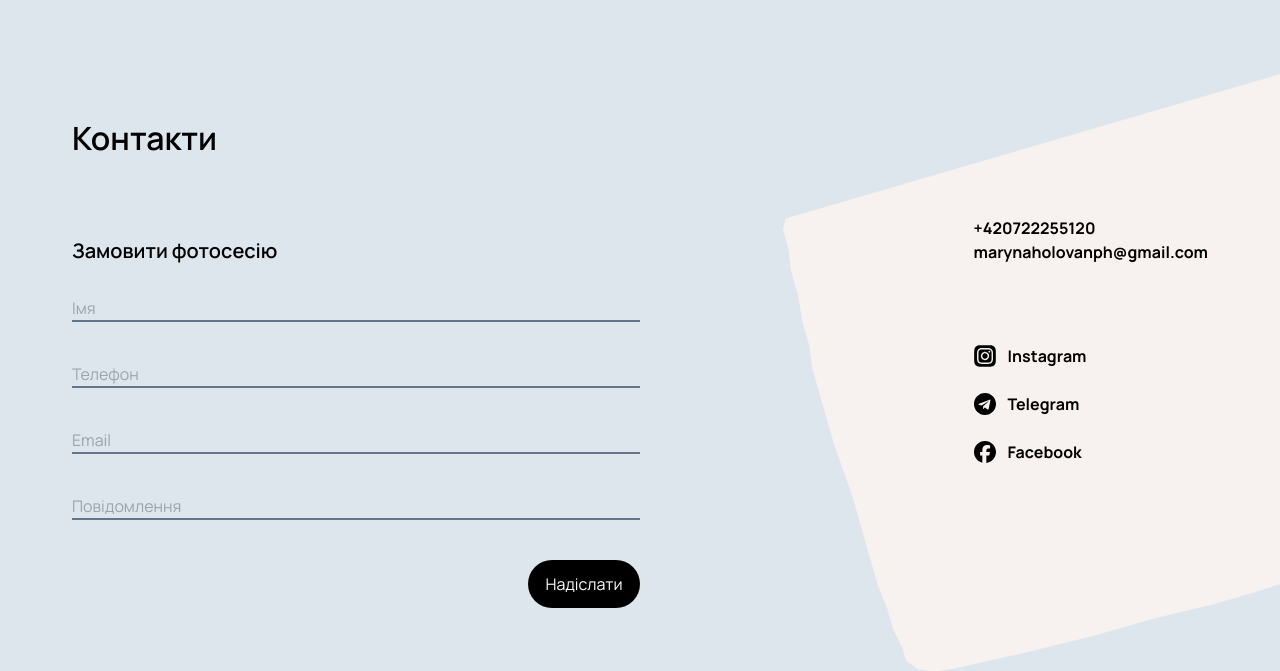
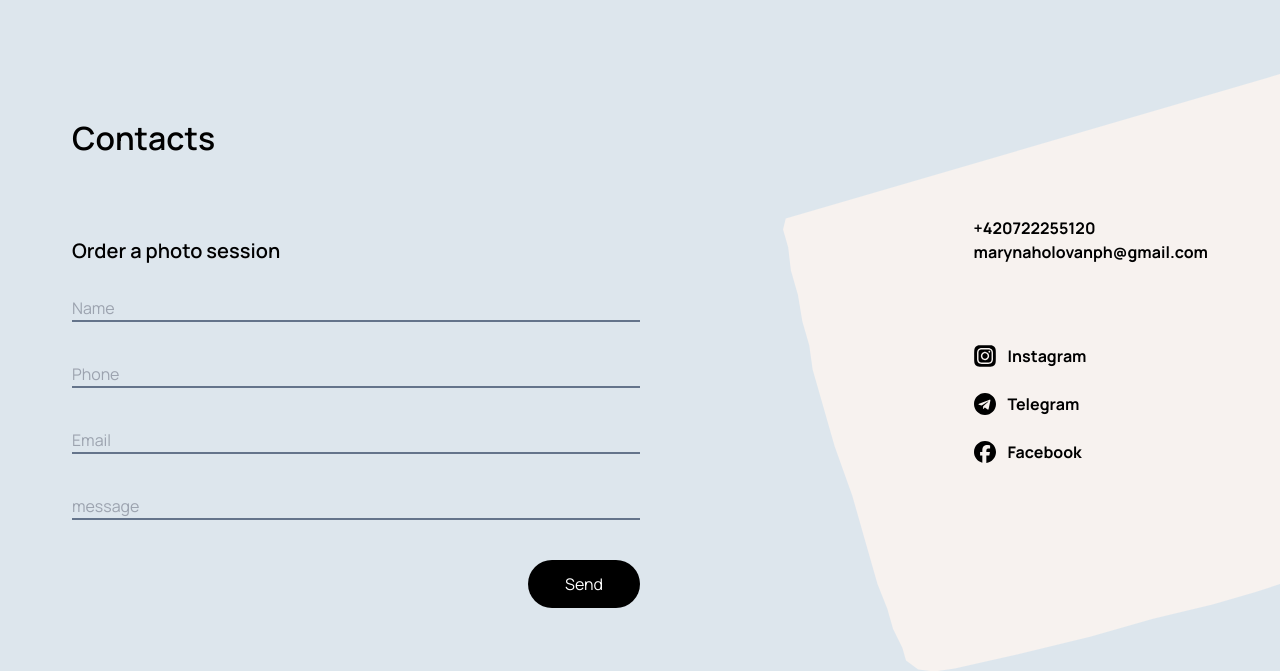
Before and after one commit to 4svEXE/HolovanMarynaPhotographer, a React (Vite) app: page /HolovanMarynaPhotographer/portfolio in a window 1280 px wide. Shown: the part 2520-3191 px from the top of the page. Built offline with nearby package versions, Linux system fonts and the light colour scheme.

Commit message:
klym/localization/feat
add localization to contacts section and contact form

```diff
--- a/src/Components/ContactsForm/ContactsForm.jsx
+++ b/src/Components/ContactsForm/ContactsForm.jsx
@@ -5,6 +5,7 @@ import scss from "./ContactsForm.module.scss";
 import { options } from "constants";
 import emailjs from "@emailjs/browser";
 import { useRef } from "react";
+import { useTranslation } from "react-i18next";
 
 const contactSchema = Yup.object().shape({
   name: Yup.string()
@@ -27,6 +28,7 @@ const initialValues = {
 };
 
 export default function ContactsForm() {
+  const {t} = useTranslation();
   emailjs.init(options);
   const form = useRef();
 
@@ -72,7 +74,7 @@ export default function ContactsForm() {
                   as="input"
                   name="name"
                   id={idForName}
-                  placeholder={"Імя"}
+                  placeholder={`${t("homepage.Contacts.Form.NameField")}`}
                   autocomplete={"off"}
                 />
                 <ErrorMessage
@@ -88,7 +90,7 @@ export default function ContactsForm() {
                   type="number"
                   name="phone"
                   id={idForPhone}
-                  placeholder={"Телефон"}
+                  placeholder={`${t("homepage.Contacts.Form.PhoneField")}`}
                   autocomplete={"off"}
                 />
                 <ErrorMessage
@@ -105,7 +107,7 @@ export default function ContactsForm() {
                 type="email"
                 name="email"
                 id={idForEmail}
-                placeholder={"Email"}
+                placeholder={`${t("homepage.Contacts.Form.EmailField")}`}
                 autocomplete={"off"}
               />
               <ErrorMessage
@@ -120,7 +122,7 @@ export default function ContactsForm() {
                 as="input"
                 name="message"
                 id={idForMessage}
-                placeholder={"Повідомлення"}
+                placeholder={`${t("homepage.Contacts.Form.MessageField")}`}
                 autocomplete={"off"}
               />
               <ErrorMessage
@@ -134,7 +136,7 @@ export default function ContactsForm() {
               type={"submit"}
               className={`${scss.submitBtn} bg-black p-3 text-white w-28 mx-auto md:mr-0`}
             >
-              Надіслати
+              {`${t("homepage.Contacts.Form.SendBtn")}`}
             </button>
           </Form>
         </Formik>
--- a/src/Pages/HomePage/components/ContactsSection/ContactsSection.jsx
+++ b/src/Pages/HomePage/components/ContactsSection/ContactsSection.jsx
@@ -3,8 +3,10 @@ import scss from "./ContactsSection.module.scss";
 import SocialsList from "Components/SocialsList/SocialsList";
 import Icon from "Components/Icon/Icon";
 import svg from "../../../../images/favicon/icons.svg";
+import { useTranslation } from "react-i18next";
 
 const ContactsSection = ({section}) => {
+  const {t} = useTranslation();
   return (
     <section
       id="contacts"
@@ -12,8 +14,8 @@ const ContactsSection = ({section}) => {
     >
       <div className={`container md:flex md:justify-between`}>
         <div className="md:w-1/2">
-          <h2 className="mb-10 md:mb-20">Контакти</h2>
-          <h3 className="mb-6 md:mb-8">Замовити фотосесію</h3>
+          <h2 className="mb-10 md:mb-20">{t("homepage.Contacts.SectionTitle")}</h2>
+          <h3 className="mb-6 md:mb-8">{t("homepage.Contacts.FormTitle")}</h3>
           <ContactsForm></ContactsForm>
         </div>
         <div className="mt-52 md:mt-24 xlg:mt-28">
--- a/src/localization/locale/en.json
+++ b/src/localization/locale/en.json
@@ -76,8 +76,8 @@
     },
     "Contacts": {
       "SectionTitle": "Contacts",
+      "FormTitle": "Order a photo session",
       "Form": {
-        "FormTitle": "Order a photo session",
         "NameField": "Name",
         "PhoneField": "Phone",
         "EmailField": "Email",
--- a/src/localization/locale/ua.json
+++ b/src/localization/locale/ua.json
@@ -75,8 +75,8 @@
     },
     "Contacts": {
       "SectionTitle": "Контакти",
+      "FormTitle": "Замовити фотосесію",
       "Form": {
-        "FormTitle": "Замовити фотосесію",
         "NameField": "Ім'я",
         "PhoneField": "Телефон",
         "EmailField": "Email",
```
